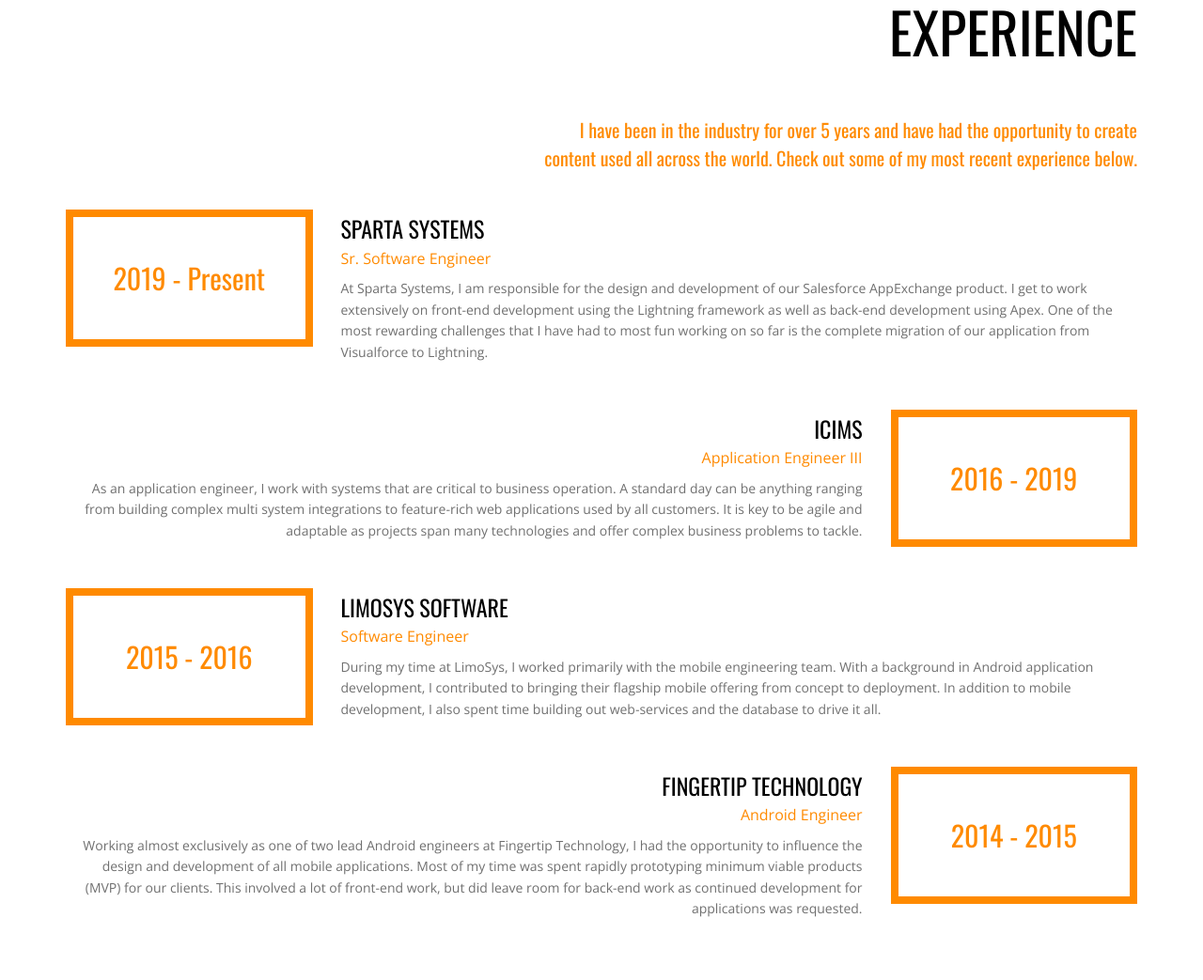
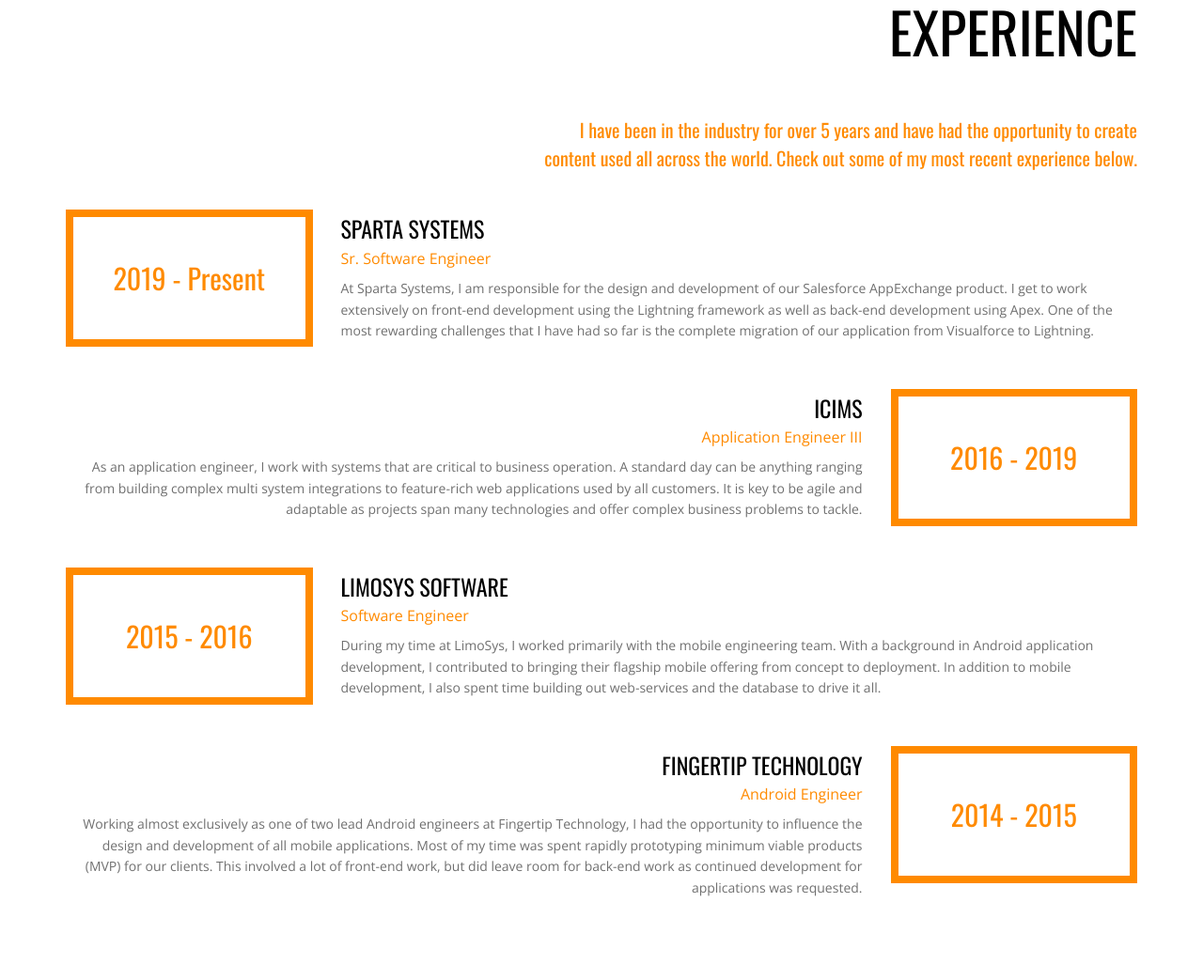
Before and after one commit to SCuvanov/PersonalWebsite, a plain HTML site: page index.html in a window 1280 px wide. Shown: the part 2729-3772 px from the top of the page at 94% size. Drawn offline with nearby package versions, Linux system fonts and the light colour scheme.

Commit message:
Fixing Typo

```diff
--- a/index.html
+++ b/index.html
@@ -417,7 +417,7 @@
                                         <p class="designation">Sr. Software Engineer</p>
                                         <p>At Sparta Systems, I am responsible for the design and development of our Salesforce AppExchange product.
 										I get to work extensively on front-end development using the Lightning framework as well as back-end development using Apex.
-										One of the most rewarding challenges that I have had to most fun working on so far is the complete migration of our application from Visualforce to Lightning.
+										One of the most rewarding challenges that I have had so far is the complete migration of our application from Visualforce to Lightning.
                                         </p>
                                     </div>
                                 </div>
```
